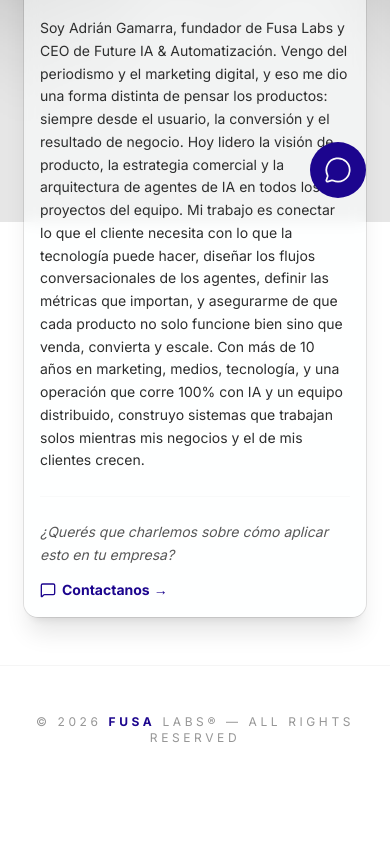
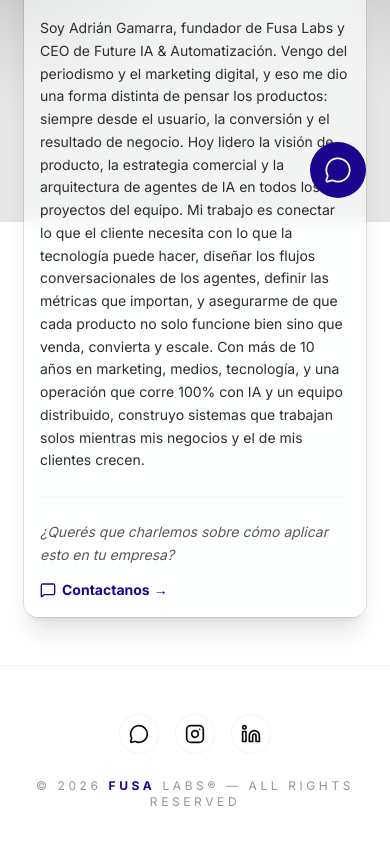
Before and after one commit to FabioArias23/fusalabslandingpage, a Next.js app: page /equipo/adrian-gamarra in a window 390 px wide. Shown: the part 622-1466 px from the top of the page. Before the commit the page ends 1416 px from the top, so only its background shows below. Built offline with nearby package versions, Linux system fonts and the light colour scheme.

Commit message:
style: optimizacion responsive general y redes sociales en footer

```diff
--- a/app/equipo/[slug]/content.tsx
+++ b/app/equipo/[slug]/content.tsx
@@ -95,7 +95,7 @@
       <div className="relative w-full">
         <Link
           href="/#equipo"
-          className="absolute -top-5 left-0 sm:-top-6 sm:left-0 lg:-left-12 lg:top-6 z-10 flex items-center justify-center size-10 sm:size-12 rounded-full border border-border/40 bg-card/50 backdrop-blur-sm shadow-xl hover:bg-card/80 hover:scale-110 transition-all text-foreground"
+          className="absolute -top-14 left-0 sm:-top-16 sm:left-0 lg:-left-16 lg:top-6 z-10 flex items-center justify-center size-10 sm:size-12 rounded-full border border-border/40 bg-card/50 backdrop-blur-sm shadow-xl hover:bg-card/80 hover:scale-110 transition-all text-foreground"
           title={volverLabel}
         >
           <ArrowLeft className="size-5" />
--- /dev/null
+++ b/clean_json.js
@@ -0,0 +1,11 @@
+const fs = require('fs');
+const path = 'data/landingData.json';
+let data = JSON.parse(fs.readFileSync(path, 'utf8'));
+for (const lang of Object.keys(data)) {
+  if (data[lang]?.team?.members) {
+    for (const m of data[lang].team.members) {
+      delete m.proyectos;
+    }
+  }
+}
+fs.writeFileSync(path, JSON.stringify(data, null, 2));
--- a/components/layout/footer.tsx
+++ b/components/layout/footer.tsx
@@ -1,10 +1,78 @@
-"use client";
+import Link from "next/link";
+import { MessageCircle } from "lucide-react";
+
+const Instagram = ({ className }: { className?: string }) => (
+  <svg
+    xmlns="http://www.w3.org/2000/svg"
+    width="24"
+    height="24"
+    viewBox="0 0 24 24"
+    fill="none"
+    stroke="currentColor"
+    strokeWidth="2"
+    strokeLinecap="round"
+    strokeLinejoin="round"
+    className={className}
+  >
+    <rect width="20" height="20" x="2" y="2" rx="5" ry="5" />
+    <path d="M16 11.37A4 4 0 1 1 12.63 8 4 4 0 0 1 16 11.37z" />
+    <line x1="17.5" x2="17.51" y1="6.5" y2="6.5" />
+  </svg>
+);
+
+const Linkedin = ({ className }: { className?: string }) => (
+  <svg
+    xmlns="http://www.w3.org/2000/svg"
+    width="24"
+    height="24"
+    viewBox="0 0 24 24"
+    fill="none"
+    stroke="currentColor"
+    strokeWidth="2"
+    strokeLinecap="round"
+    strokeLinejoin="round"
+    className={className}
+  >
+    <path d="M16 8a6 6 0 0 1 6 6v7h-4v-7a2 2 0 0 0-2-2 2 2 0 0 0-2 2v7h-4v-7a6 6 0 0 1 6-6z" />
+    <rect width="4" height="12" x="2" y="9" />
+    <circle cx="4" cy="4" r="2" />
+  </svg>
+);
 
 export function Footer() {
   return (
     <footer className="mt-auto py-12 border-t border-border/40">
-      <div className="max-w-[1800px] mx-auto px-6 text-center">
-        <p className="text-xs tracking-[0.3em] text-muted-foreground/50 uppercase">
+      <div className="max-w-[1800px] mx-auto px-6 flex flex-col items-center gap-6">
+        <div className="flex items-center gap-4">
+          <Link
+            href="https://wa.me/5493518799794"
+            target="_blank"
+            rel="noopener noreferrer"
+            className="flex items-center justify-center size-10 rounded-full border border-border/40 bg-card/50 hover:bg-card/80 hover:scale-110 transition-all text-foreground hover:text-primary"
+            title="WhatsApp Fusa Labs"
+          >
+            <MessageCircle className="size-5" />
+          </Link>
+          <Link
+            href="https://www.instagram.com/fusa.labs/"
+            target="_blank"
+            rel="noopener noreferrer"
+            className="flex items-center justify-center size-10 rounded-full border border-border/40 bg-card/50 hover:bg-card/80 hover:scale-110 transition-all text-foreground hover:text-primary"
+            title="Instagram Fusa Labs"
+          >
+            <Instagram className="size-5" />
+          </Link>
+          <Link
+            href="https://www.linkedin.com/company/fusa-labs/"
+            target="_blank"
+            rel="noopener noreferrer"
+            className="flex items-center justify-center size-10 rounded-full border border-border/40 bg-card/50 hover:bg-card/80 hover:scale-110 transition-all text-foreground hover:text-primary"
+            title="LinkedIn Fusa Labs"
+          >
+            <Linkedin className="size-5" />
+          </Link>
+        </div>
+        <p className="text-xs tracking-[0.3em] text-muted-foreground/50 uppercase text-center">
           © 2026 <strong className="font-bold text-foreground/80">FUSA</strong> LABS® — ALL RIGHTS RESERVED
         </p>
       </div>
--- a/components/sections/contact-section.tsx
+++ b/components/sections/contact-section.tsx
@@ -87,6 +87,7 @@
                 __html: data.contact.title.replace(/<br.*?\/>/g, " ")
                   .replace("¿", '<span class="dark:text-[#1C058E]">¿</span>')
                   .replace("?", '<span class="dark:text-[#1C058E]">?</span>')
+                  .replace("Tenés un", "Tenés&nbsp;un")
               }}
             />
             <div className="mt-8">
@@ -120,7 +121,7 @@
                       className="p-6 rounded-2xl bg-card/50 backdrop-blur-sm border border-border/50"
                       spotlightRadius={200}
                     >
-                      <div className="flex flex-col sm:flex-row items-start gap-4 sm:gap-5">
+                      <div className="flex flex-col sm:flex-row items-center sm:items-start gap-4 sm:gap-5 text-center sm:text-left">
                         <div className="size-12 sm:size-14 rounded-lg bg-primary/10 flex items-center justify-center flex-shrink-0">
                           <Icon className="size-6 sm:size-7 text-primary" />
                         </div>
--- /dev/null
+++ b/test_notion.js
@@ -0,0 +1,15 @@
+
+const { Client } = require("@notionhq/client");
+
+const notion = new Client({
+  auth: "ntn_wc4863975579JF5OIDEs0hijapNDZNWUOuYRureKtIc0Ff",
+});
+
+(async () => {
+  try {
+    const response = await notion.users.getMe();
+    console.log(JSON.stringify(response, null, 2));
+  } catch (error) {
+    console.error(error.body);
+  }
+})();
```
Also changed, not shown: 1 other file (tests, documents, lock files or other folders).
